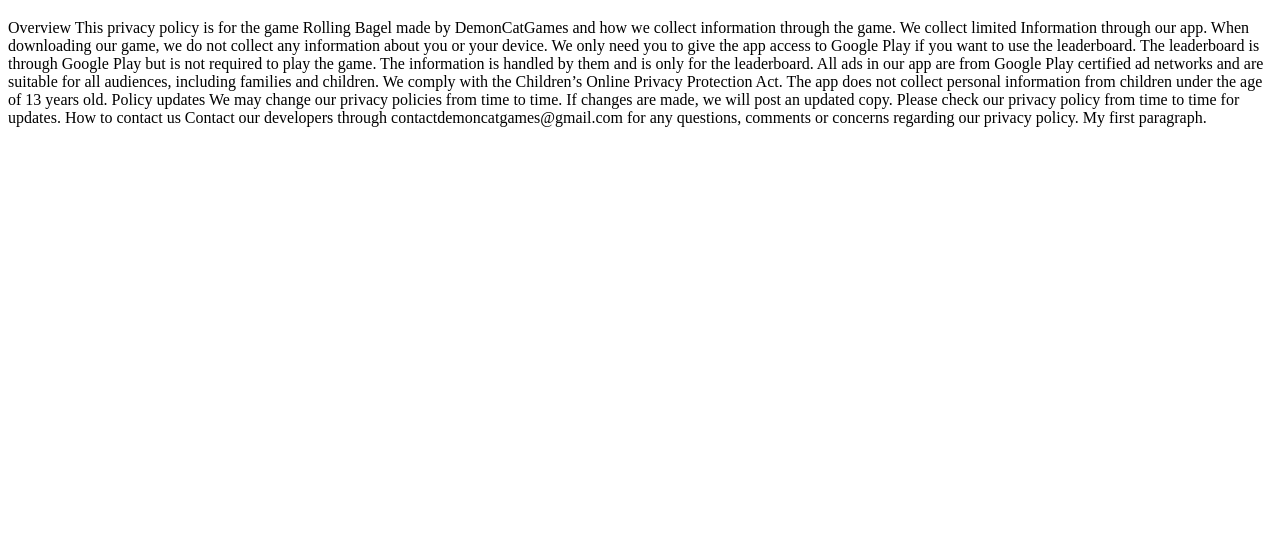
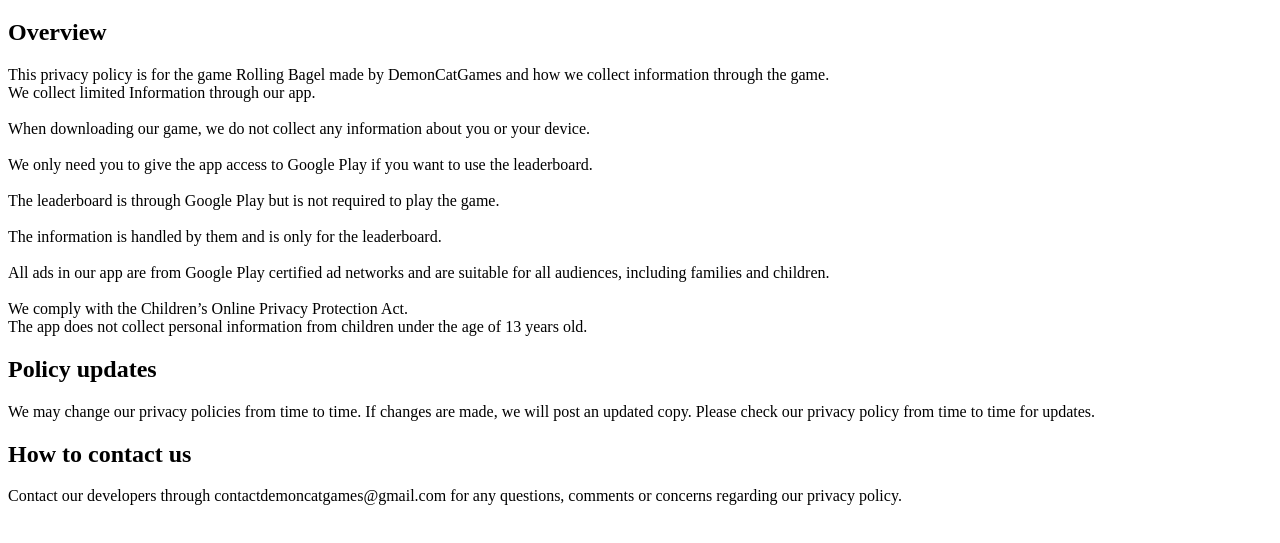
Before and after one commit to Demon-Cat-Games/Demon-Cat-Games.github.io, a plain HTML site: page index.html in a window 1280 px wide. Shown: the part 61-604 px from the top of the page. Drawn offline with Linux system fonts and the light colour scheme.

Commit message:
Update index.html

```diff
--- a/index.html
+++ b/index.html
@@ -5,39 +5,33 @@
     <h1>Privacy policy</h1>
 
     <p>
-        Overview
+        <h2>Overview</h2>
         This privacy policy is for the game Rolling Bagel made by DemonCatGames and how we collect information through
-        the game.
+        the game.<br>
 
-        We collect limited Information through our app.
+        We collect limited Information through our app.<br><br>
 
-        When downloading our game, we do not collect any information about you or your device.
+        When downloading our game, we do not collect any information about you or your device.<br><br>
 
-        We only need you to give the app access to Google Play if you want to use the leaderboard.
+        We only need you to give the app access to Google Play if you want to use the leaderboard.<br><br>
 
-        The leaderboard is through Google Play but is not required to play the game.
+        The leaderboard is through Google Play but is not required to play the game.<br><br>
 
-        The information is handled by them and is only for the leaderboard.
+        The information is handled by them and is only for the leaderboard.<br><br>
 
         All ads in our app are from Google Play certified ad networks and are suitable for all audiences, including
-        families and children.
+        families and children.<br><br>
 
-        We comply with the Children’s Online Privacy Protection Act.
-        The app does not collect personal information from children under the age of 13 years old.
+        We comply with the Children’s Online Privacy Protection Act.<br>
+        The app does not collect personal information from children under the age of 13 years old.<br>
 
-        Policy updates
+        <h2>Policy updates</h2>
         We may change our privacy policies from time to time. If changes are made, we will post an updated copy. Please
-        check our privacy policy from time to time for updates.
+        check our privacy policy from time to time for updates.<br>
 
-        How to contact us
+        <h2>How to contact us</h2>
         Contact our developers through contactdemoncatgames@gmail.com for any questions, comments or concerns regarding
         our privacy policy.
-
-
-
-
-
-        My first paragraph.
     </p>
 
 </body>
```
